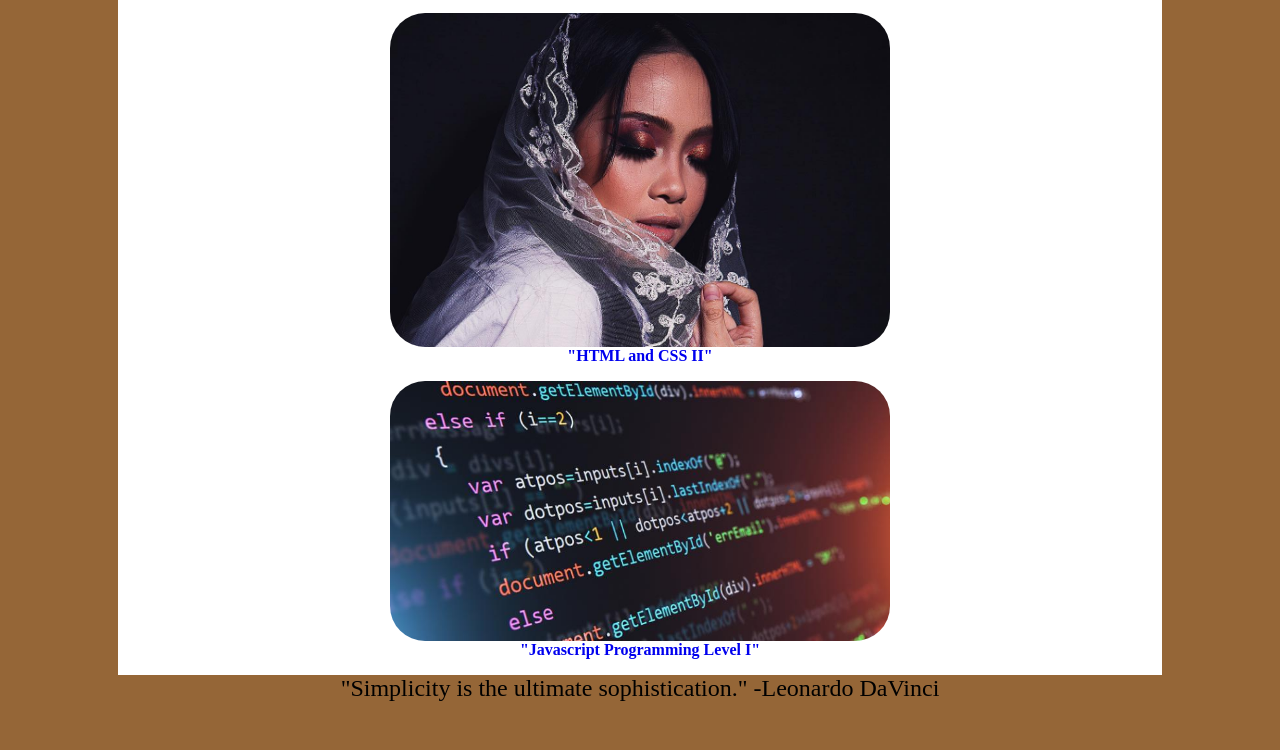
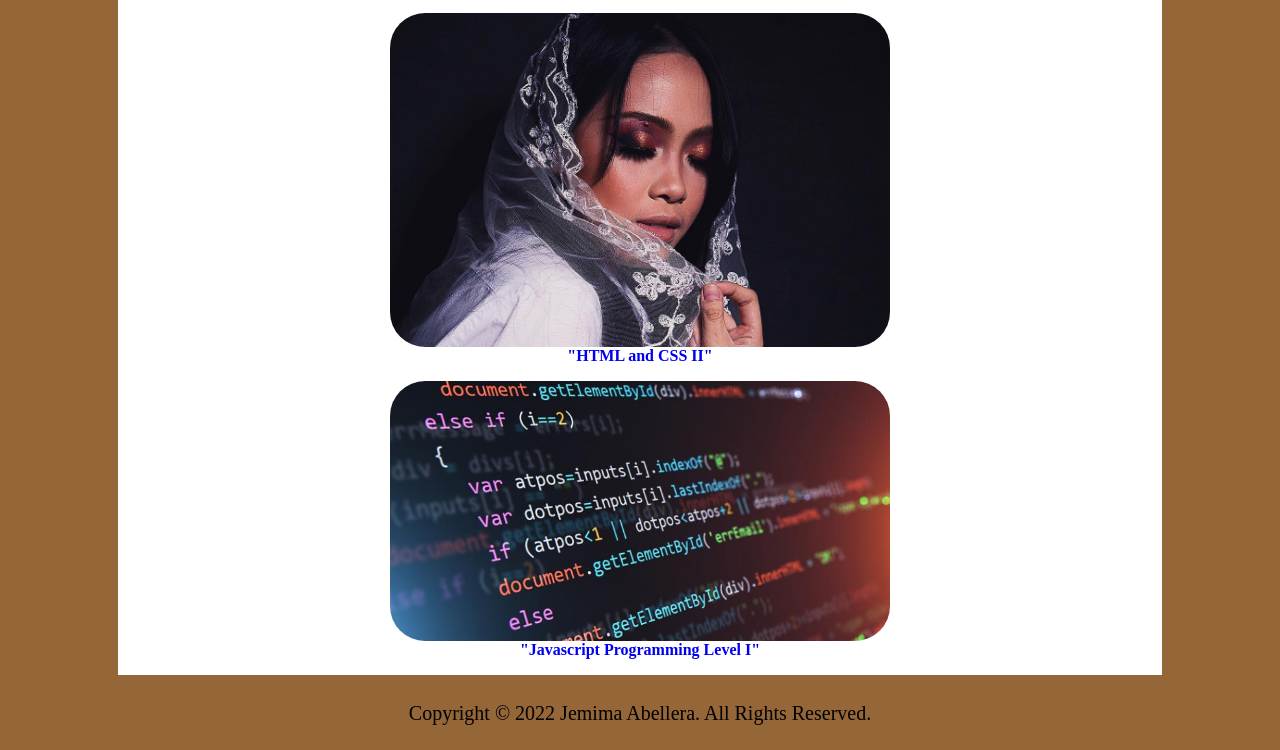
Before and after one commit to Jemima0905/JemimaAbelleraResume, a plain HTML site: page portfolio.html in a window 1280 px wide. Shown: the part 616-1366 px from the top of the page. Before the commit the page ends 1326 px from the top, so only its background shows below. Drawn offline with Linux system fonts and the light colour scheme.

Commit message:
Update portfolio.html

```diff
--- a/portfolio.html
+++ b/portfolio.html
@@ -1,7 +1,7 @@
 <!DOCTYPE html>
 <!--REQUIRED:  Author: Jemima Abellera
     Date:   12/9/2021
-		My final Project
+
 -->
 <html lang ="en">
 <head>
@@ -38,7 +38,7 @@
 	</figure>
 	</main>
 	</div>
-<footer>"Simplicity is the ultimate sophistication." -Leonardo DaVinci</footer>
+<footer><p><small>Copyright &copy; 2022 Jemima Abellera. All Rights Reserved.</small></p></footer>
 
 </body>
 </html>
```
